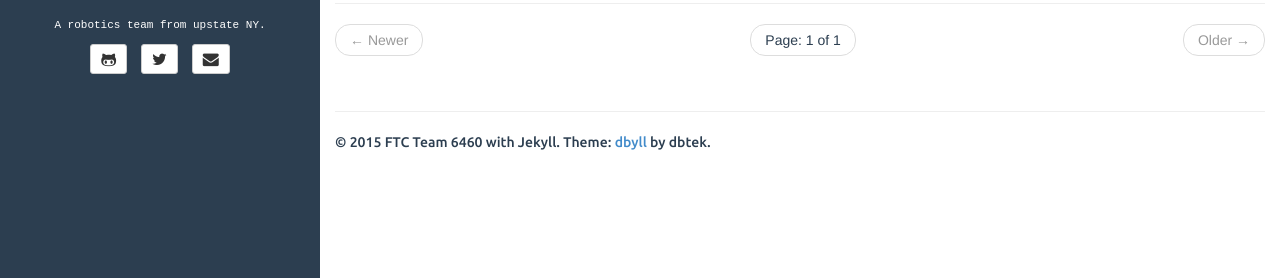
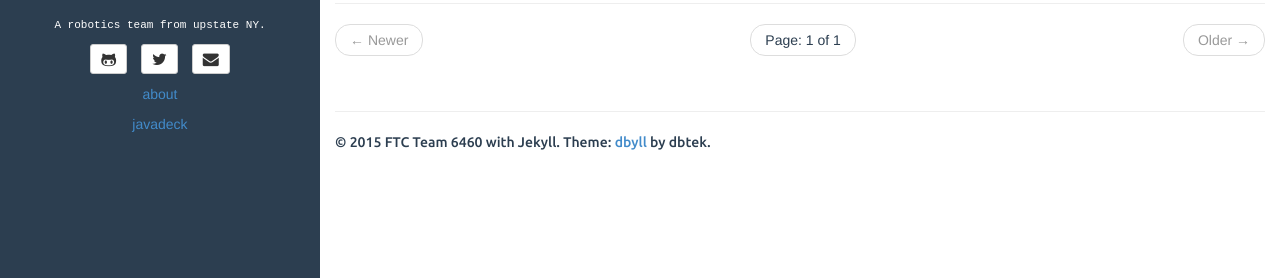
Before and after one commit to niskyRobotics/niskyRobotics.github.io, a Jekyll site: the page built from index.html, in a window 1280 px wide. Shown: the part 280-558 px from the top of the page. Built offline with Jekyll 4.4.1, drawn with Linux system fonts in a browser that asks for light colours; the list of posts is cut into pages by our own code.

Commit message:
Update sidebar.html

```diff
--- a/_includes/sidebar.html
+++ b/_includes/sidebar.html
@@ -59,5 +59,7 @@
 			</a>
 		</li>
 	</ul>
+	<p><a href="about.html">about</a></p>
+	<p><a href="javadeck">javadeck</a></p>
 </div>
 <!-- sidebar.html end -->
```
